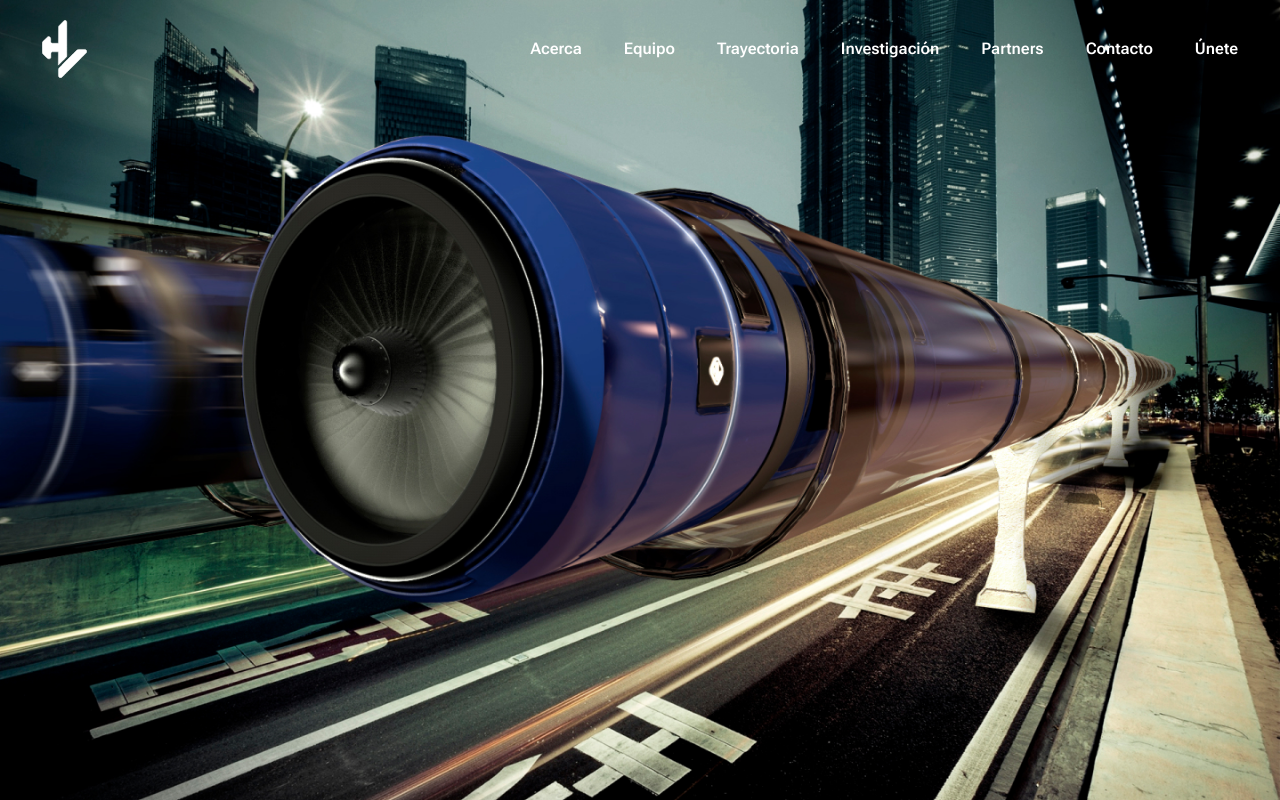
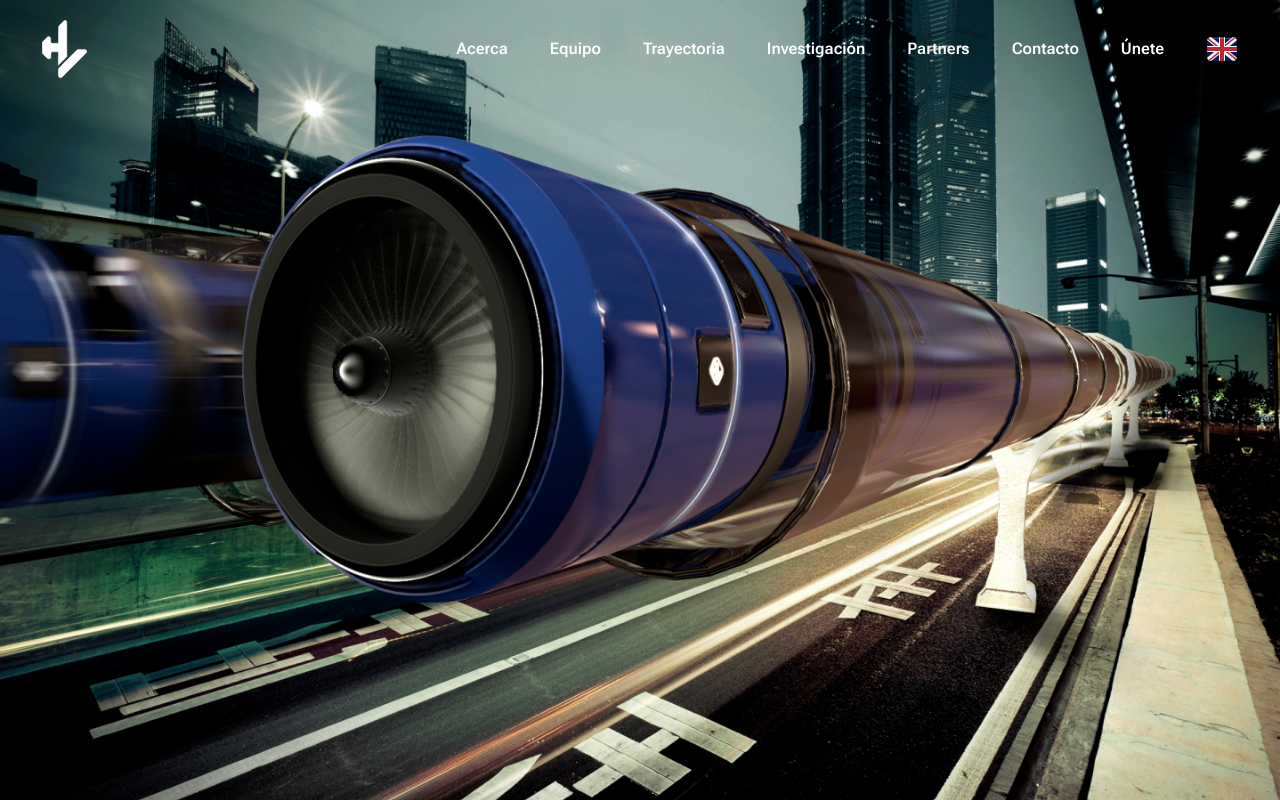
Before and after one commit to HyperloopUPV-H8/webpage, a React (Vite) app: page / in a window 1280 px wide. Shown: the top 800 px of the page. Built offline with nearby package versions, Linux system fonts and the light colour scheme.

Commit message:
add change language button

```diff
--- a/package.json
+++ b/package.json
@@ -12,12 +12,15 @@
     "dependencies": {
         "@react-spring/web": "^9.7.3",
         "hamburger-react": "^2.5.0",
+        "i18next": "^24.2.1",
+        "i18next-browser-languagedetector": "^8.0.2",
         "js-sha256": "^0.11.0",
         "pdfjs-dist": "^4.3.136",
         "react": "^18.2.0",
         "react-dom": "^18.2.0",
         "react-google-recaptcha": "^3.1.0",
         "react-hot-toast": "^2.4.1",
+        "react-i18next": "^15.4.0",
         "react-responsive": "^9.0.2",
         "react-router-dom": "^6.20.0",
         "uuid": "^9.0.1",
--- /dev/null
+++ b/src/i18n/config.ts
@@ -0,0 +1,23 @@
+import i18n from 'i18next';
+import { initReactI18next } from 'react-i18next';
+import LanguageDetector from 'i18next-browser-languagedetector';
+
+import en from './en/home.json';
+import es from './es/home.json';
+
+export const defaultNS = 'ns1';
+
+export default i18n
+    .use(initReactI18next)
+    .use(LanguageDetector)
+    .init({
+    debug: true,
+    resources: {
+        en: {
+            translation: en
+        },
+        es: {
+            translation: es
+        }
+    },
+});
--- /dev/null
+++ b/src/i18n/en/home.json
@@ -0,0 +1,3 @@
+{
+    "what-we-do": "What we do?"
+}
--- /dev/null
+++ b/src/i18n/es/home.json
@@ -0,0 +1,3 @@
+{
+    "what-we-do": "¿Qué hacemos?"
+}
--- a/src/index.tsx
+++ b/src/index.tsx
@@ -13,6 +13,7 @@ import TimelinePage from './pages/TimelinePage';
 import { DashboardPage } from './pages/DashboardPage';
 import JoinPage from './pages/JoinPage';
 import ResearchPage from './pages/ResearchPage';
+import './i18n/config';
 
 const router = createBrowserRouter([
     {
--- a/src/layout/Navbar/index.tsx
+++ b/src/layout/Navbar/index.tsx
@@ -3,6 +3,9 @@ import NavbarLogo from '../../assets/corporative/navbar-logo.svg';
 import { useEffect, useRef, useState } from 'react';
 import Hamburger from 'hamburger-react';
 import style from './style.module.scss';
+import { useTranslation } from 'react-i18next';
+import spainFlag from '../../assets/icons/spain-flag.svg';
+import ukFlag from '../../assets/icons/uk-flag.svg';
 
 export const Navbar = () => {
     const [isOpen, setOpen] = useState(false);
@@ -18,7 +21,7 @@ export const Navbar = () => {
 
     useEffect(() => {
         let lastScroll = window.scrollY;
-        const handleScroll = (_: Event) => {
+        const handleScroll = () => {
             if (lastScroll < 10) {
                 setIsHidden(false);
             } else {
@@ -46,6 +49,8 @@ export const Navbar = () => {
             navbarLinks.current?.classList.remove(style.links_open);
         }
     };
+
+    const { i18n } = useTranslation();
 
     return (
         <div
@@ -97,9 +102,13 @@ export const Navbar = () => {
                 <li>
                     <Link to="/join">Únete</Link>
                 </li>
-                {/* <li>
-          <Link to="/">Tienda de ropa</Link>
-        </li> */}
+                <li onClick={() => i18n.changeLanguage(i18n.language === 'en' ? 'es' : 'en')} className={style.language}>
+                    <img src={
+                        i18n.language === 'es'
+                            ? spainFlag
+                            : ukFlag
+                    }></img>
+                </li>
             </ul>
         </div>
     );
--- a/src/layout/Navbar/style.module.scss
+++ b/src/layout/Navbar/style.module.scss
@@ -57,3 +57,10 @@
         background-color: black;
     }
 }
+
+.language {
+    :hover {
+        cursor: pointer;
+        transform: scale(1.1);
+    }
+}
```
Also changed, not shown: src/assets/icons/spain-flag.svg (added), src/assets/icons/uk-flag.svg (added).
